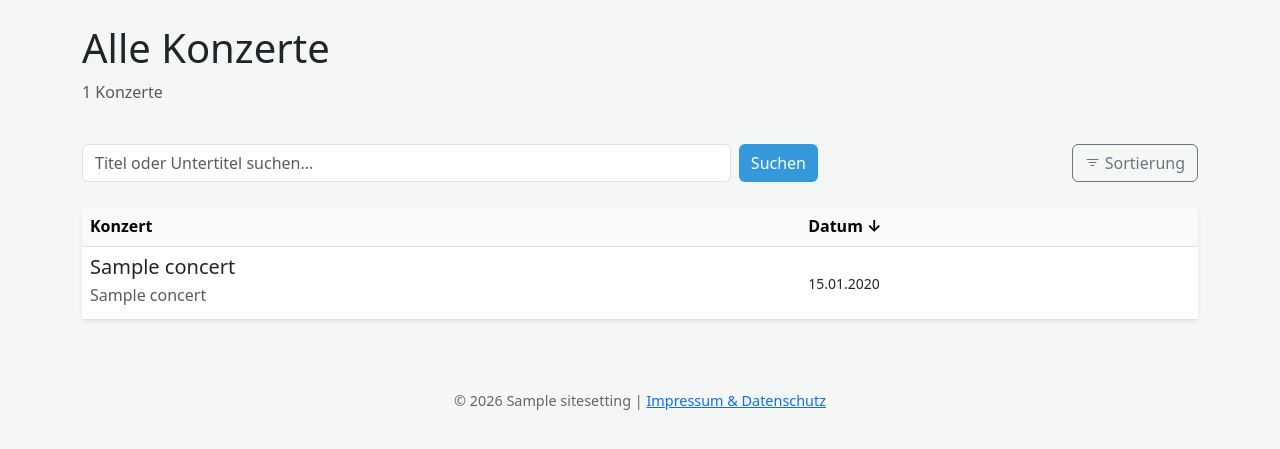
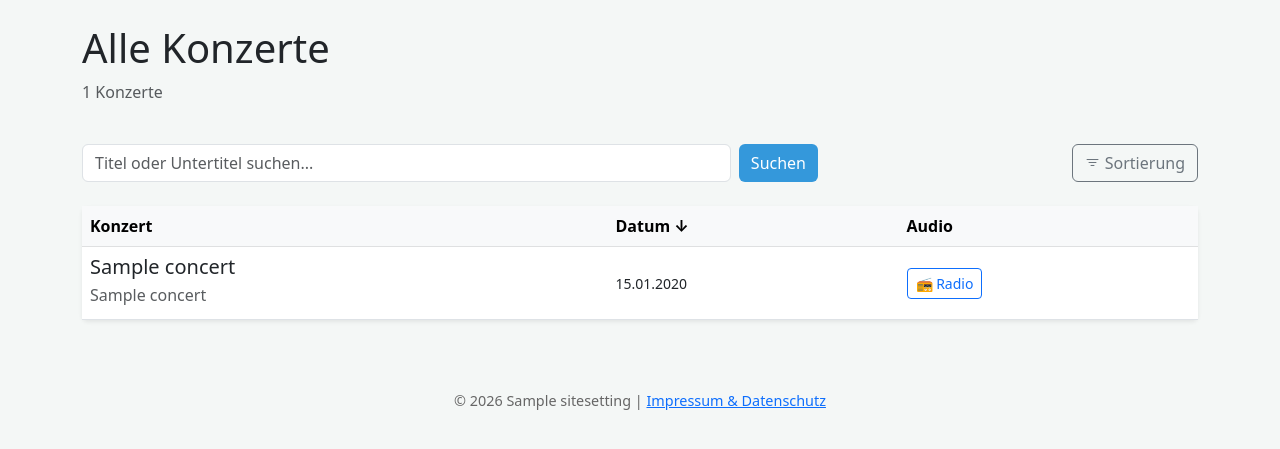
Before and after one commit to tubadour-sw/scorelib, a Django app: page /concerts/ in a window 1280 px wide. Shown: the part 56-505 px from the top of the page. Run offline with Django 5.2, Linux system fonts and the light colour scheme; a user stored in the database is signed in; tables that the repository leaves empty hold one stand-in row (values such as "Sample post").

Commit message:
add "Radio" button to list of concerts

```diff
--- a/scorelib/web_views/concerts.py
+++ b/scorelib/web_views/concerts.py
@@ -118,7 +118,7 @@ def concert_list_view(request):
     f_sort = request.GET.get("sort", "date")
     f_sort_dir = request.GET.get("sort_dir", "desc")
 
-    concerts = Concert.objects.all()
+    concerts = Concert.objects.prefetch_related("recordings")
 
     if f_search:
         concerts = concerts.filter(
--- a/templates/scorelib/concert_list.html
+++ b/templates/scorelib/concert_list.html
@@ -69,6 +69,7 @@
                         Datum {% if current_sort == 'date' %}{% if current_sort_dir == 'desc' %}↓{% else %}↑{% endif %}{% endif %}
                     </a>
                 </th>
+                <th>Audio</th>
             </tr>
         </thead>
         <tbody>
@@ -89,10 +90,21 @@
                         <small class="text-muted">{{ c.sort_date|date:"Y" }}</small>
                     {% endif %}
                 </td>
+                <td>
+                    {% if c.recordings.all %}
+                        <a href="{% url 'radio_player' %}?{% for r in c.recordings.all %}tracks={{ r.id }}&{% endfor %}"
+                           class="btn btn-sm btn-outline-primary"
+                           title="Zum Radio hinzufügen">
+                            📻 Radio
+                        </a>
+                    {% else %}
+                        <small class="text-muted">-</small>
+                    {% endif %}
+                </td>
             </tr>
             {% empty %}
             <tr>
-                <td colspan="2" class="text-center text-muted py-4">Keine Konzerte gefunden.</td>
+                <td colspan="3" class="text-center text-muted py-4">Keine Konzerte gefunden.</td>
             </tr>
             {% endfor %}
         </tbody>
--- a/templates/scorelib/radio_player.html
+++ b/templates/scorelib/radio_player.html
@@ -5,7 +5,7 @@
 <div class="container text-center mt-5">
     {% if tracks %}
         <h2 id="track-title">Notenbank Radio</h2>
-        <p id="track-info" class="text-muted">Wähle ein Stück zum Starten</p>
+        <p id="track-info" class="text-muted">Drücke Play, um zu starten</p>
 
         <div class="album-art my-4">
             <div id="album-art-container" style="width: 200px; height: 200px; margin: 0 auto; display: flex; align-items: center; justify-content: center; border-radius: 15px; overflow: hidden;">
@@ -58,8 +58,9 @@
         <div class="empty-radio py-5">
             <span style="font-size: 4rem;">📻</span>
             <h3>Dein Radio ist noch leer.</h3>
-            <p>Gehe zu einem Konzert und klicke auf "Im Radio hören", um die Playlist zu füllen.</p>
+            <p>Füge einzelne Stücke oder komplette Konzerte zur Playlist hinzu, indem Du den "Radio"-Knopf klickst.</p>
             <a href="{% url 'concert_list' %}" class="btn btn-outline-primary">Zu den Konzerten</a>
+            <a href="{% url 'scorelib_index' %}" class="btn btn-outline-primary">Zu den Stücken</a>
         </div>
     {% endif %}
 </div>
```
